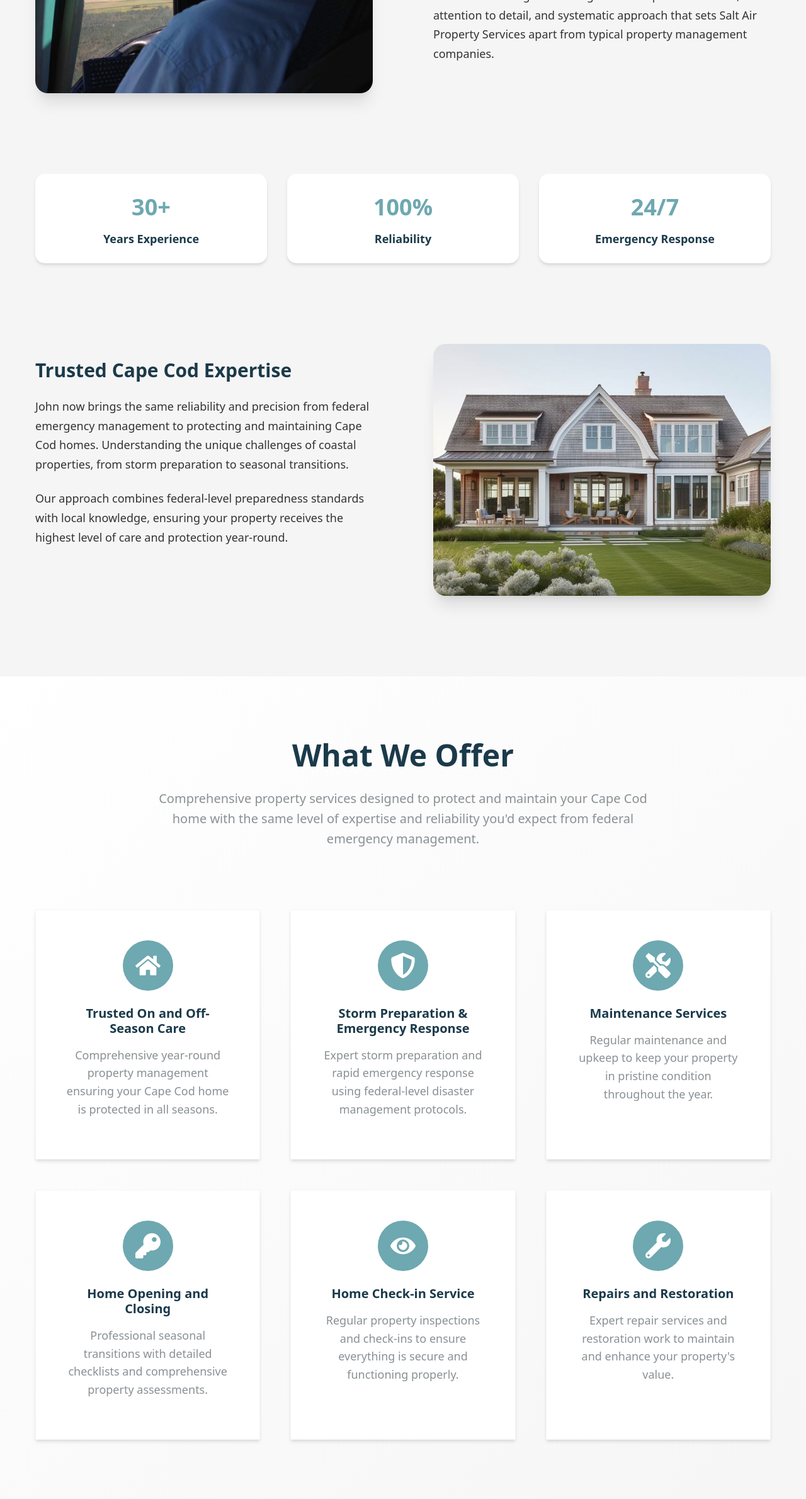
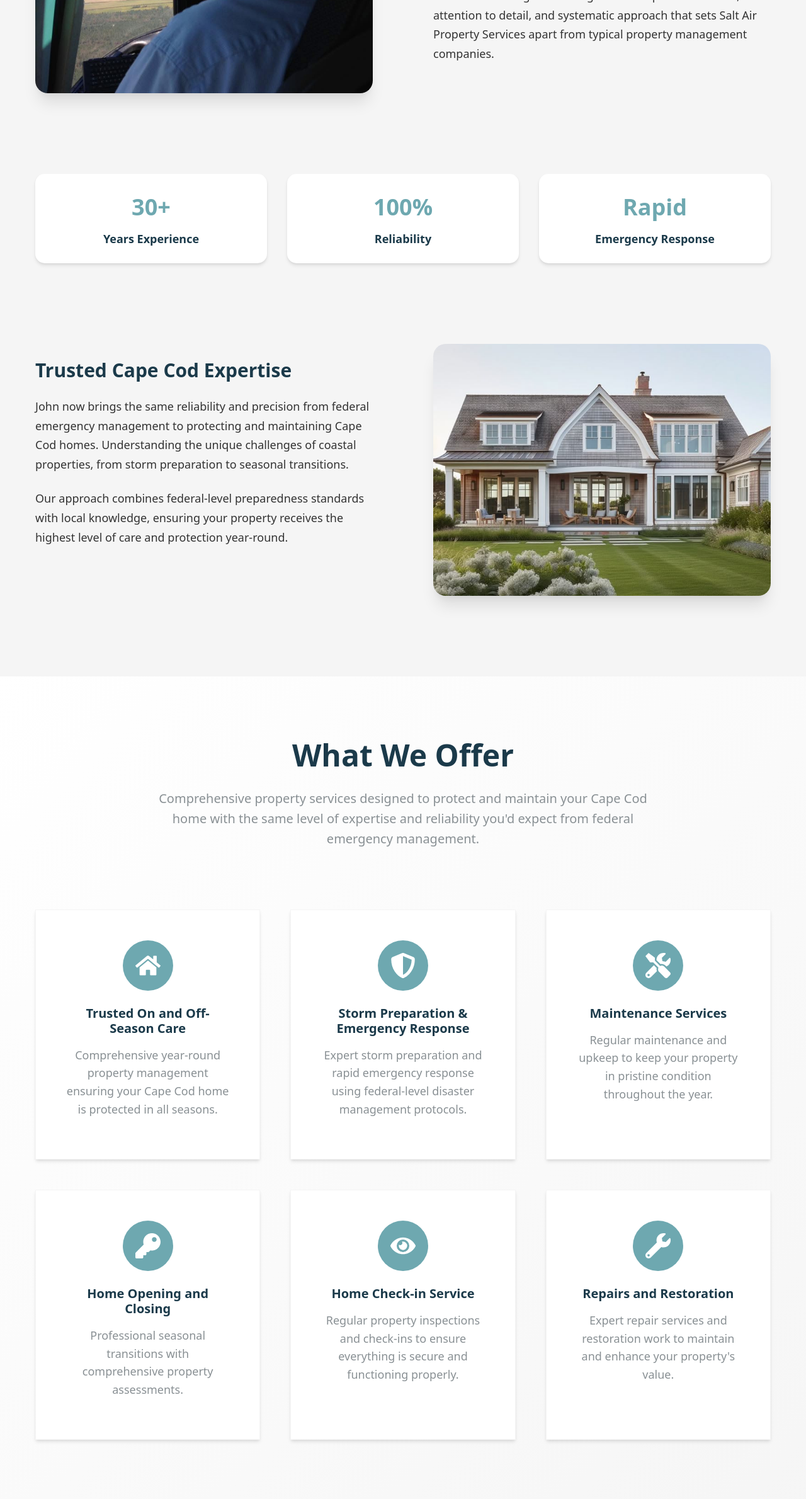
Before and after one commit to Zdrown/saltairpropertyservices, a Next.js app: page / in a window 1280 px wide. Shown: the part 1318-3698 px from the top of the page at 63% size. Built offline with nearby package versions, Linux system fonts and the light colour scheme.

Commit message:
Update emergency response to 'Rapid' and remove 'detailed checklists' from home opening service

```diff
--- a/src/components/Services.js
+++ b/src/components/Services.js
@@ -33,7 +33,7 @@ export default function Services() {
     {
       id: 4,
       title: "Home Opening and Closing",
-      description: "Professional seasonal transitions with detailed checklists and comprehensive property assessments.",
+      description: "Professional seasonal transitions with comprehensive property assessments.",
       icon: FaKey
     },
     {
--- a/src/components/WhyChooseUs.js
+++ b/src/components/WhyChooseUs.js
@@ -43,7 +43,7 @@ export default function WhyChooseUs() {
             <div className={styles.label}>Reliability</div>
           </div>
           <div className={styles.statItem}>
-            <div className={styles.number}>24/7</div>
+            <div className={styles.number}>Rapid</div>
             <div className={styles.label}>Emergency Response</div>
           </div>
         </div>
```
